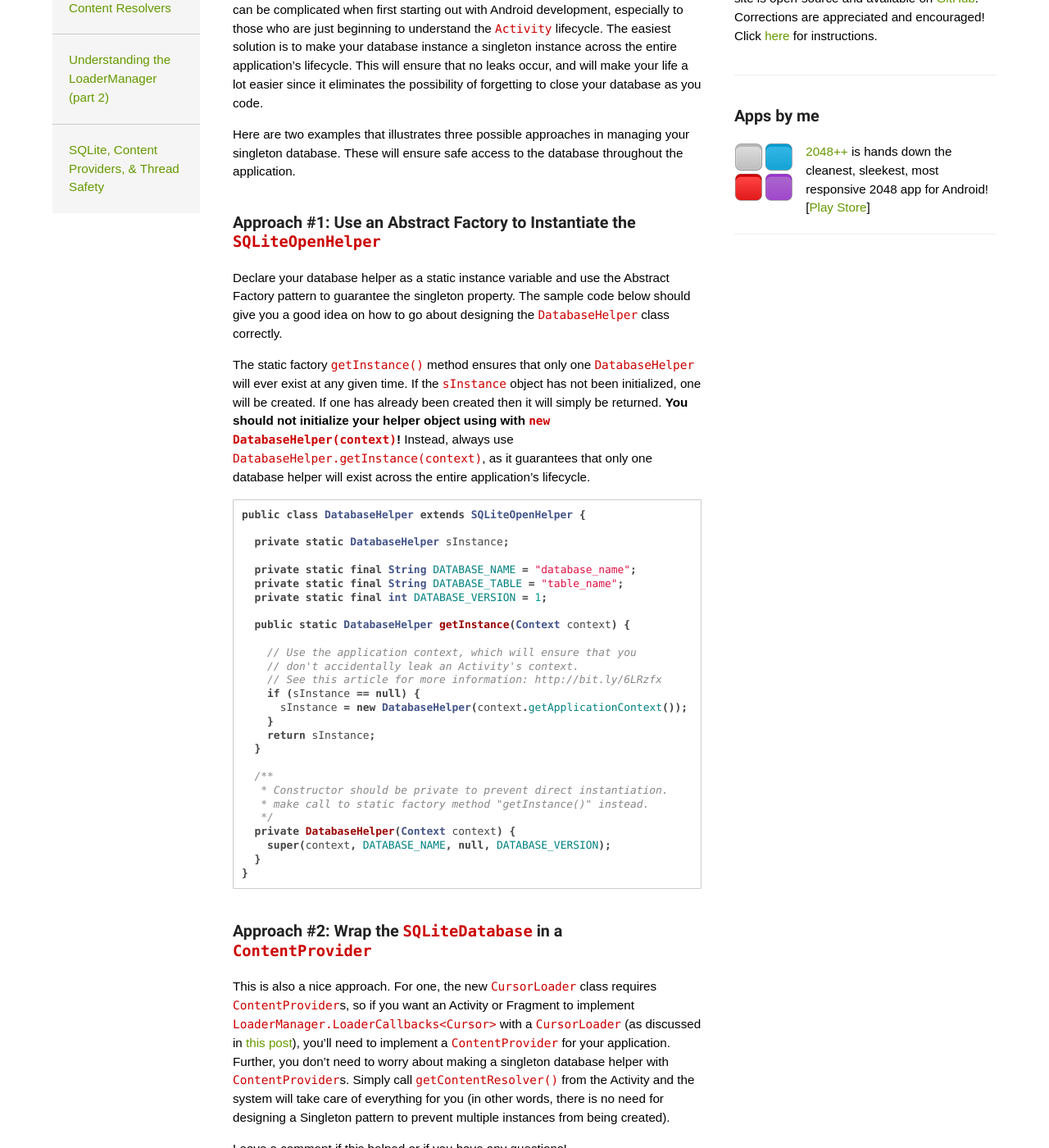
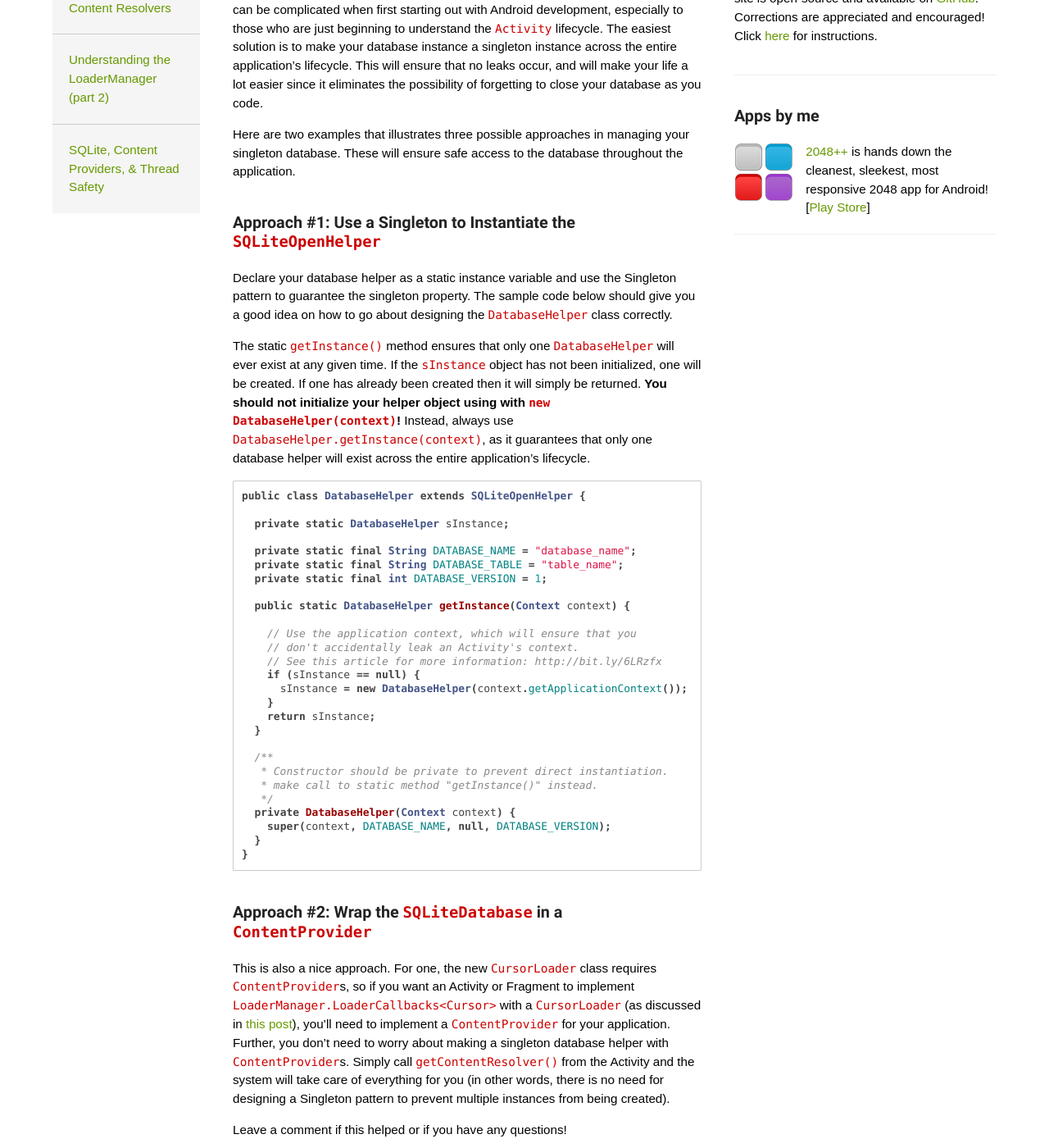
Before and after one commit to alexjlockwood/AndroidDesignPatterns, a Jekyll site: the page built from _posts/2012-05-21-correctly-managing-your-sqlite-database.md, in a window 1280 px wide and 1400 px high, scrolled down 483 px. Shown: the whole window at 82% size. Built offline with Jekyll 4.4.1, drawn with Linux system fonts in a browser that asks for light colours; some web fonts are replaced; Markdown is read by kramdown in place of the engine named in the settings; comment, search, counter and statistics services are not loaded.

Commit message:
Update 2012-05-21-correctly-managing-your-sqlite-database.md

```diff
--- a/_posts/2012-05-21-correctly-managing-your-sqlite-database.md
+++ b/_posts/2012-05-21-correctly-managing-your-sqlite-database.md
@@ -29,13 +29,13 @@ possibility of forgetting to close your database as you code.
 Here are two examples that illustrates three possible approaches in managing your
 singleton database. These will ensure safe access to the database throughout the application.
 
-### Approach #1: Use an Abstract Factory to Instantiate the `SQLiteOpenHelper`
+### Approach #1: Use a Singleton to Instantiate the `SQLiteOpenHelper`
 
-Declare your database helper as a static instance variable and use the Abstract Factory
+Declare your database helper as a static instance variable and use the Singleton
 pattern to guarantee the singleton property. The sample code below should give you a good
 idea on how to go about designing the `DatabaseHelper` class correctly.
 
-The static factory `getInstance()` method ensures that only one `DatabaseHelper`
+The static `getInstance()` method ensures that only one `DatabaseHelper`
 will ever exist at any given time. If the `sInstance` object has not been initialized,
 one will be created. If one has already been created then it will simply be returned.
 <strong>You should not initialize your helper object using with `new DatabaseHelper(context)`!</strong>
@@ -64,7 +64,7 @@ public class DatabaseHelper extends SQLiteOpenHelper {
 
   /**
    * Constructor should be private to prevent direct instantiation.
-   * make call to static factory method "getInstance()" instead.
+   * make call to static method "getInstance()" instead.
    */
   private DatabaseHelper(Context context) {
     super(context, DATABASE_NAME, null, DATABASE_VERSION);
```
